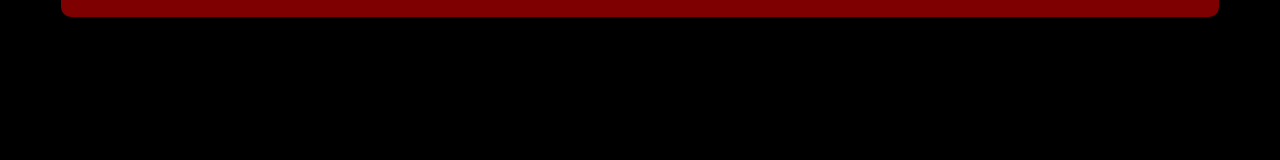
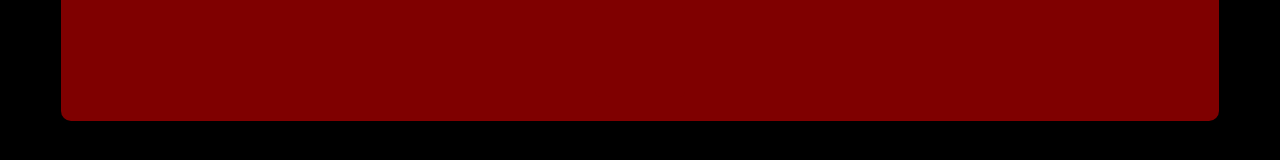
Before and after one commit to ElRomero123/PaginaEIG, a plain HTML site: page EIGApp/EIGApp/menu2.html in a window 1280 px wide. Shown: the part 236-396 px from the top of the page. Drawn offline with nearby package versions, Linux system fonts and the light colour scheme; a web font is replaced by a local one.

Commit message:
Cambios ...

```diff
--- a/EIGApp/EIGApp/menu2.html
+++ b/EIGApp/EIGApp/menu2.html
@@ -19,6 +19,10 @@
             <button id='search' onclick="search(2)"></button>
             <div id='bannerState'> </div>
 
+            <div id='categories'>
+                <div id='c9' class='category' onclick="to(1)"></div>
+            </div>
+
             <div>
                 <div id='listResults'>
                 </div>
--- a/EIGApp/EIGApp/sass/index.scss
+++ b/EIGApp/EIGApp/sass/index.scss
@@ -94,6 +94,16 @@ body
 
         #categories
         {
+            #c9:hover
+            {
+                background: url('../img/menu/9R.png');
+            }
+
+            #c9
+            {
+                background: url('../img/menu/9N.png');
+            }
+
             #c8:hover
             {
                 background: url('../img/menu/8R.png');
```
Also changed, not shown: EIGApp/EIGApp/menu3.html (+4 -0 lines), EIGApp/EIGApp/menu4.html (+4 -0 lines), EIGApp/EIGApp/menu5.html (+4 -0 lines), EIGApp/EIGApp/menu6.html (+4 -0 lines), EIGApp/EIGApp/menu7.html (+4 -0 lines), EIGApp/EIGApp/menu8.html (+4 -0 lines), EIGApp/EIGApp/img/menu/9N.png (added), EIGApp/EIGApp/img/menu/9R.png (added), 1 other file.
